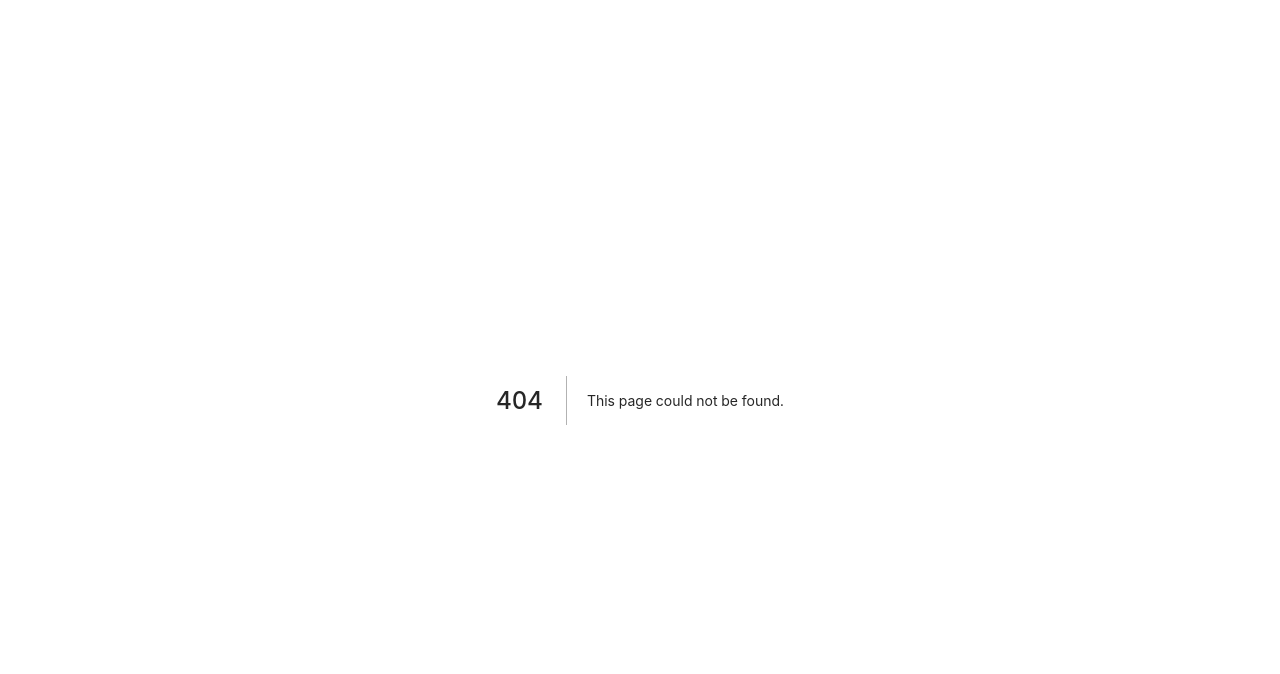
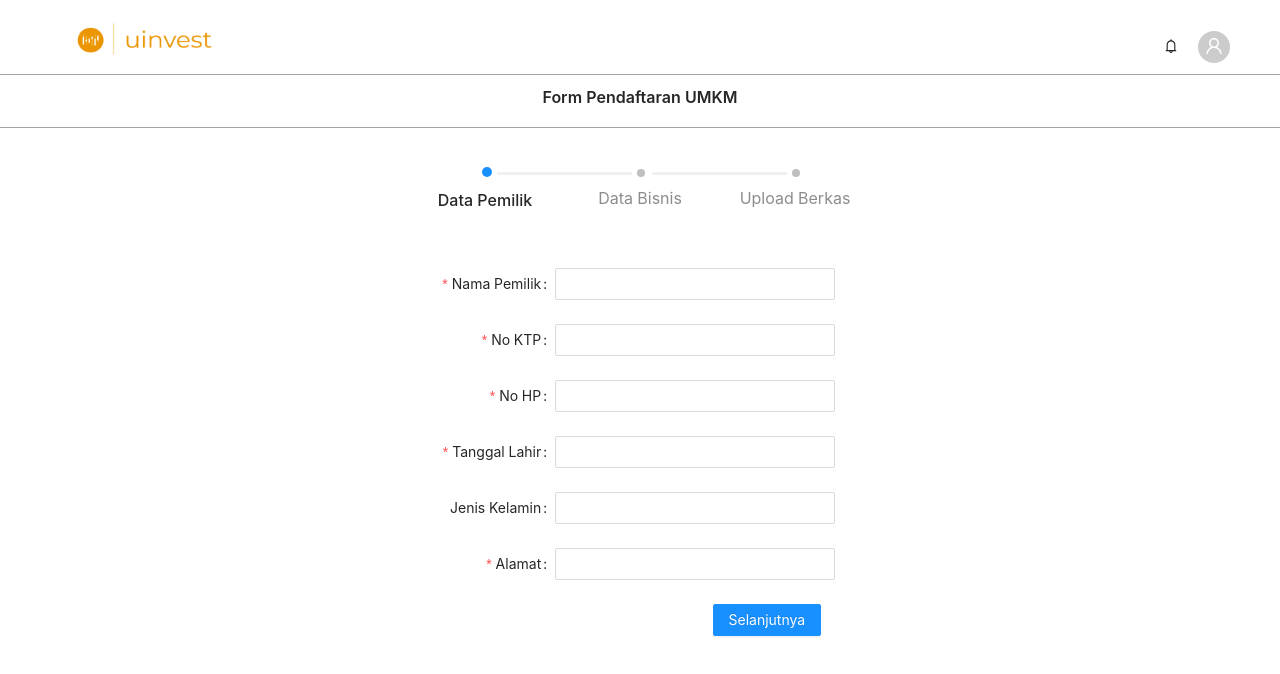
Before and after one commit to RiskyFeryansyahP/u-invest, a Next.js app in the folder web-dashboard/: page /dashboard/umkm/register in a window 1280 px wide. Before the commit this address had no page. Shown: the top 674 px of the page. Built offline with nearby package versions, Linux system fonts and the light colour scheme; what redaxios would draw is missing.

Commit message:
feat(dashboard): implement design register umkm

```diff
--- /dev/null
+++ b/web-dashboard/src/pages/dashboard/umkm/index.module.less
@@ -0,0 +1,81 @@
+.navigation {
+    display: flex;
+    flex-direction: row;
+    justify-content: space-between;
+    padding-top: 14px;
+}
+
+.right_nav {
+    display: flex;
+}
+
+.right_nav > div {
+    margin-left: 20px;
+}
+
+.title_page {
+    display: flex;
+    flex-direction: column;
+    justify-content: center;
+    align-items: center;
+}
+
+.divider {
+    margin: 10px 0;
+}
+
+.container {
+    display: flex;
+    flex-direction: column;
+    margin: 2rem auto;
+    max-width: 500px;
+}
+
+.form_umkm {
+    margin-top: 55px;
+}
+
+.hidden { display: none; }
+
+.container > div {
+    margin-right: 30px;
+}
+
+.left_content {
+    width: 100%;
+    display: flex;
+    flex-direction: column;
+}
+
+.right_content {
+    width: 100%;
+    display: flex;
+    flex-direction: column;
+}
+
+.card_investation {
+    display: flex;
+    flex-direction: row;
+}
+
+.card_option {
+    display: flex;
+    flex-direction: row;
+}
+
+.card_body {
+    display: flex;
+    flex-direction: column;
+    justify-content: center;
+    align-items: center;
+}
+
+.card_tutorial {
+    width: 20%;
+    background: #FFB12A;
+    // border: 1px solid #FFAB00;
+    box-sizing: border-box;
+    border-radius: 5px;
+    margin: 0 10px;
+    cursor: pointer;
+}
--- /dev/null
+++ b/web-dashboard/src/pages/dashboard/umkm/register.tsx
@@ -0,0 +1,306 @@
+import React from 'react'
+import {
+  Avatar,
+  Divider,
+  Dropdown,
+  Layout,
+  Menu,
+  Steps,
+  Typography,
+  Form,
+  Input,
+  Button,
+  Upload,
+} from 'antd'
+import {
+  UserOutlined,
+  BellOutlined,
+  EditOutlined,
+  ShopOutlined,
+  MoneyCollectOutlined,
+  SearchOutlined,
+  UploadOutlined,
+} from '@ant-design/icons'
+import Image from 'next/image'
+import styles from './index.module.less'
+
+const { Header } = Layout
+const { Title } = Typography
+const { Step } = Steps
+
+const layoutForm = {
+  labelCol: { span: 8 },
+  wrapperCol: { span: 16 },
+}
+
+const menuDropdown = (
+  <Menu>
+    <Menu.Item icon={<EditOutlined />}>
+      <a target="_blank">Edit Profile</a>
+    </Menu.Item>
+    <Menu.Item icon={<ShopOutlined />}>
+      <a target="_blank">Daftarkan Bisnis</a>
+    </Menu.Item>
+    <Menu.Item icon={<MoneyCollectOutlined />}>
+      <a target="_blank">Ajukan Pendanaan</a>
+    </Menu.Item>
+    <Menu.Item icon={<SearchOutlined />}>
+      <a target="_blank">Temukan Investor</a>
+    </Menu.Item>
+  </Menu>
+)
+
+const StepForm1: React.FC = () => (
+  <>
+    <Form.Item
+      label="Nama Pemilik"
+      name="name"
+      rules={[{ required: true, message: 'Nama Pemilik wajib di isi!' }]}
+    >
+      <Input />
+    </Form.Item>
+    <Form.Item
+      label="No KTP"
+      name="card_id"
+      rules={[{ required: true, message: 'No KTP wajib di isi!' }]}
+    >
+      <Input />
+    </Form.Item>
+    <Form.Item
+      label="No HP"
+      name="phonenumber"
+      rules={[{ required: true, message: 'No HP wajib di isi!' }]}
+    >
+      <Input />
+    </Form.Item>
+    <Form.Item
+      label="Tanggal Lahir"
+      name="birth_date"
+      rules={[{ required: true, message: 'Tanggal Lahir wajib di isi!' }]}
+    >
+      <Input />
+    </Form.Item>
+    <Form.Item label="Jenis Kelamin" name="gender">
+      <Input />
+    </Form.Item>
+    <Form.Item
+      label="Alamat"
+      name="address"
+      rules={[{ required: true, message: 'Alamat wajib di isi!' }]}
+    >
+      <Input />
+    </Form.Item>
+  </>
+)
+
+const StepForm2: React.FC = () => (
+  <>
+    <Form.Item
+      label="Nama Usaha"
+      name="business_name"
+      rules={[{ required: true, message: 'Nama Usaha wajib di isi!' }]}
+    >
+      <Input />
+    </Form.Item>
+    <Form.Item
+      label="Bidang Usaha"
+      name="business_field"
+      rules={[{ required: true, message: 'Bidang Usaha wajib di isi!' }]}
+    >
+      <Input />
+    </Form.Item>
+    <Form.Item
+      label="Tanggal Berdiri"
+      name="since_year"
+      rules={[{ required: true, message: 'Tanggal Berdiri wajib di isi!' }]}
+    >
+      <Input />
+    </Form.Item>
+    <Form.Item
+      label="Alamat Usaha"
+      name="business_address"
+      rules={[{ required: true, message: 'Alamat Usaha wajib di isi!' }]}
+    >
+      <Input />
+    </Form.Item>
+  </>
+)
+
+const StepForm3: React.FC = () => (
+  <>
+    <Form.Item
+      label="Foto Pemilik"
+      name="owner_photo"
+      rules={[{ required: true, message: 'Foto Pemilik wajib di isi!' }]}
+    >
+      <Upload>
+        <Button icon={<UploadOutlined />}>Klik untuk upload</Button>
+      </Upload>
+    </Form.Item>
+    <Form.Item
+      label="Upload KTP"
+      name="card_id_photo"
+      rules={[{ required: true, message: 'Foto KTP wajib di isi!' }]}
+    >
+      <Upload>
+        <Button icon={<UploadOutlined />}>Klik untuk upload</Button>
+      </Upload>
+    </Form.Item>
+    <Form.Item
+      label="Surat Ijin Usaha"
+      name="legalitas_photo"
+      rules={[
+        { required: true, message: 'Foto Surat Ijin Usaha wajib di isi!' },
+      ]}
+    >
+      <Upload>
+        <Button icon={<UploadOutlined />}>Klik untuk upload</Button>
+      </Upload>
+    </Form.Item>
+    <Form.Item
+      label="Foto Usaha"
+      name="business_photo"
+      rules={[{ required: true, message: 'Foto Usaha wajib di isi!' }]}
+    >
+      <Upload>
+        <Button icon={<UploadOutlined />}>Klik untuk upload</Button>
+      </Upload>
+    </Form.Item>
+    <Form.Item
+      label="Proposal Bisnis"
+      name="proposal_photo"
+      rules={[{ required: true, message: 'Proposal Photo wajib di isi!' }]}
+    >
+      <Upload>
+        <Button icon={<UploadOutlined />}>Klik untuk upload</Button>
+      </Upload>
+    </Form.Item>
+  </>
+)
+
+const steps = [
+  {
+    step: 1,
+    title: 'Step1',
+    content: <StepForm1 />,
+  },
+  {
+    step: 2,
+    title: 'Step2',
+    content: <StepForm2 />,
+  },
+  {
+    step: 3,
+    title: 'Step3',
+    content: <StepForm3 />,
+  },
+]
+
+const RegisterUMKM: React.FC = () => {
+  const [activeStep, setActiveStep] = React.useState(0)
+
+  const handleNextStep = () => {
+    const nextStep = activeStep + 1
+
+    setActiveStep(nextStep)
+  }
+
+  const handlePreviousStep = () => {
+    const previousStep = activeStep - 1
+
+    setActiveStep(previousStep)
+  }
+
+  return (
+    <React.Fragment>
+      <Layout style={{ background: '#FFFFFF' }}>
+        <Header
+          style={{
+            zIndex: 1,
+            width: '100%',
+            background: '#FFFFFF',
+          }}
+        >
+          <div className={styles.navigation}>
+            <div className={styles.left_nav}>
+              <Image
+                src="/uinvest_logo.png"
+                alt="Logo U-Invest"
+                width={190}
+                height={50}
+              />
+            </div>
+
+            <div className={styles.right_nav}>
+              <div>
+                <BellOutlined />
+              </div>
+              <div>
+                <Dropdown overlay={menuDropdown}>
+                  <Avatar icon={<UserOutlined />} />
+                </Dropdown>
+              </div>
+            </div>
+          </div>
+        </Header>
+        <div className={styles.title_page}>
+          <Divider
+            style={{
+              height: 1,
+              borderColor: '#A5A1A1',
+            }}
+            className={styles.divider}
+          />
+          <Title level={5}>Form Pendaftaran UMKM</Title>
+          <Divider
+            style={{
+              height: 1,
+              borderColor: '#A5A1A1',
+            }}
+            className={styles.divider}
+          />
+        </div>
+        <div className={styles.container}>
+          <Steps progressDot current={activeStep}>
+            <Step title="Data Pemilik" description="" />
+            <Step title="Data Bisnis" description="" />
+            <Step title="Upload Berkas" description="" />
+          </Steps>
+          <div className={styles.form_umkm}>
+            <Form {...layoutForm}>
+              {steps.map((item) => (
+                <div
+                  className={`${item.step !== activeStep + 1 && styles.hidden}`}
+                >
+                  {item.content}
+                </div>
+              ))}
+              <Form.Item
+                wrapperCol={{
+                  offset: activeStep > 0 ? 10 : 17,
+                  span: 16,
+                }}
+              >
+                {activeStep > 0 && (
+                  <Button onClick={handlePreviousStep}>Sebelumnya</Button>
+                )}{' '}
+                {activeStep === steps.length - 1 && (
+                  <Button type="primary" htmlType="submit">
+                    Selesai
+                  </Button>
+                )}{' '}
+                {activeStep < steps.length - 1 && (
+                  <Button type="primary" onClick={handleNextStep}>
+                    Selanjutnya
+                  </Button>
+                )}{' '}
+              </Form.Item>
+            </Form>
+          </div>
+        </div>
+      </Layout>
+    </React.Fragment>
+  )
+}
+
+export default RegisterUMKM
```
